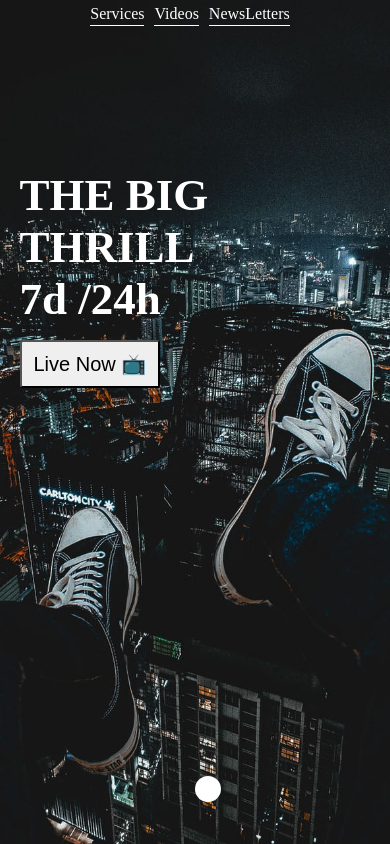
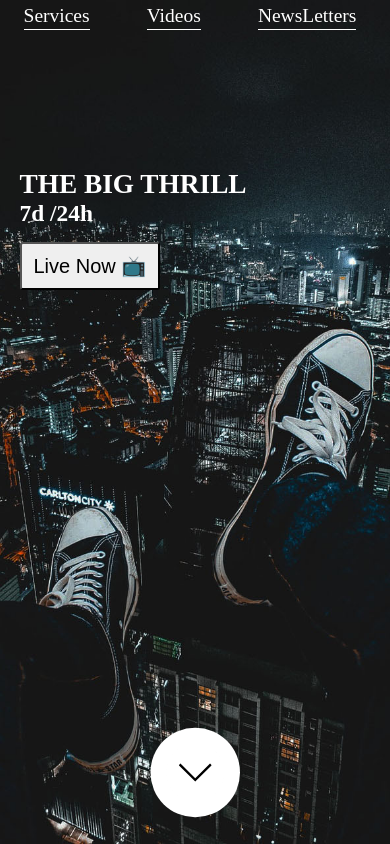
Before and after one commit to nitishjha6519/moviehomepage, a plain HTML site: page index.html in a window 390 px wide. Drawn offline with Linux system fonts and the light colour scheme.

Commit message:
added media query

```diff
--- a/index.html
+++ b/index.html
@@ -1,6 +1,7 @@
 <!DOCTYPE html>
 <html>
 <head>
+	<meta content="width=device-width, initial-scale=1" name="viewport" />
 	<link rel="stylesheet" type="text/css" href="styles.css">
 	<title>movieHomePage</title>
 </head>
--- a/styles.css
+++ b/styles.css
@@ -50,11 +50,11 @@ span{
 }
 
 .header h1{
-	font-size: clamp(45px, 7vw, 110px);
+	font-size: 7vw;
 }
 
-.header h2{
-	font-size: clamp(45px, 5vw, 110px);
+.header h2 {
+	font-size: 6vw;
 }
 .header button{
 	font-size: 20px;
@@ -67,16 +67,36 @@ span{
 	width: 5vw;
 	height: 5vw;
 	background-color: white;
+	border-radius: 50%;
+	padding: 13px;
 	position: absolute;
 	bottom: 5%;
 	left : 50%;
-	border-radius: 50%;
-	padding: 13px;
-	display: flex;
-	justify-content: center;
-	align-items: center;
+	transform: translate(-50%);
+	cursor: pointer;
+	box-shadow: 0 0 0 0 #fff;
+	animation: anim 1.3s ease-in-out infinite;
+
+}
 
 
+@keyframes anim {
+	to {
+		box-shadow: 0 0 0 16px #fff;
+	}
+}
+@media (max-width: 500px) {
+
+nav {
+   font-size: 5vw;
+	justify-content: space-around;
+}
 
 
+.arrow{
+	width: 15vw;
+	height: 15vw;
+
 }
+
+}
```
